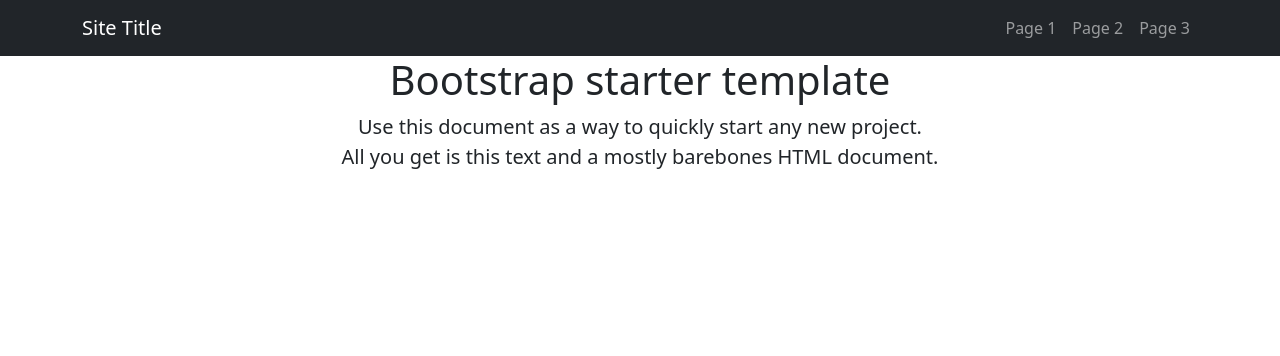
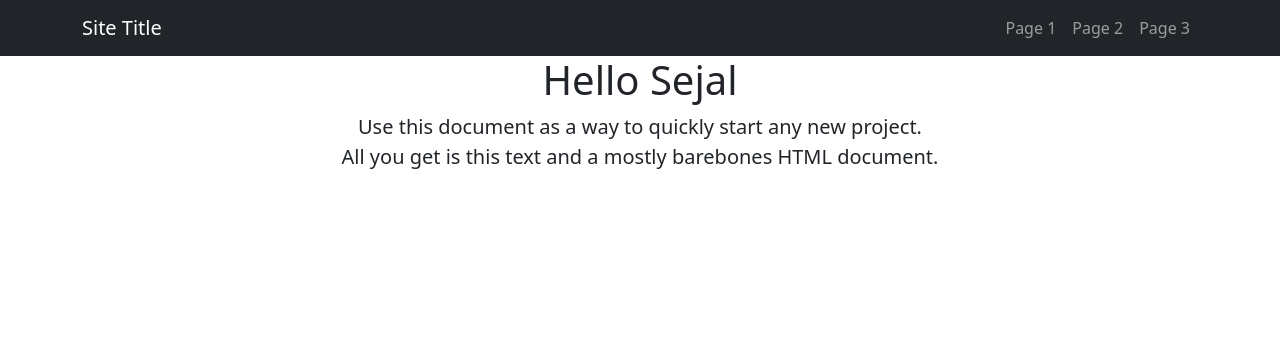
Before and after one commit to sejal-sali/server_side_CA2, a PHP site: page / in a window 1280 px wide. Shown: the top 356 px of the page. Run offline with PHP 8.4, Linux system fonts and the light colour scheme.

Commit message:
changed html files to php files

```diff
--- a/index.html
+++ b/index.php
@@ -43,7 +43,7 @@
 
 <main class="container">
   <div class="starter-template text-center">
-    <h1>Bootstrap starter template</h1>
+    <h1>Hello Sejal</h1>
     <p class="lead">Use this document as a way to quickly start any new project.<br> All you get is this text and a mostly barebones HTML document.</p>
   </div>
 
```
Also changed, not shown: page-1.php (renamed from page-1.html), page-2.php (renamed from page-2.html), page-3.php (renamed from page-3.html).
